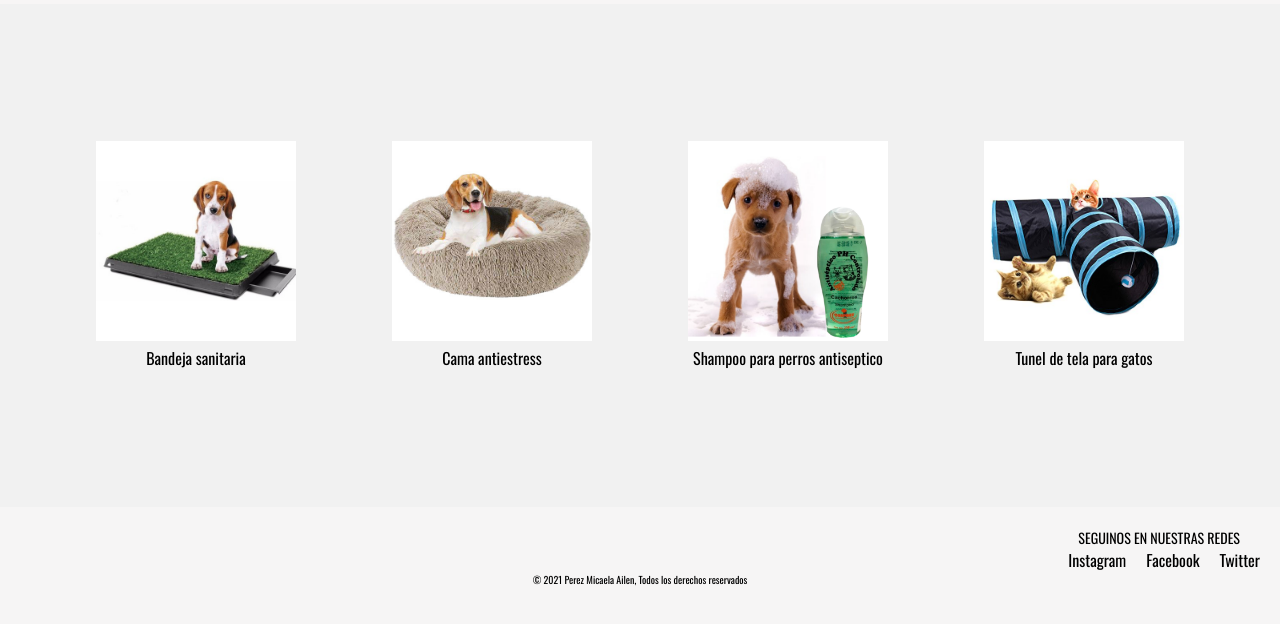
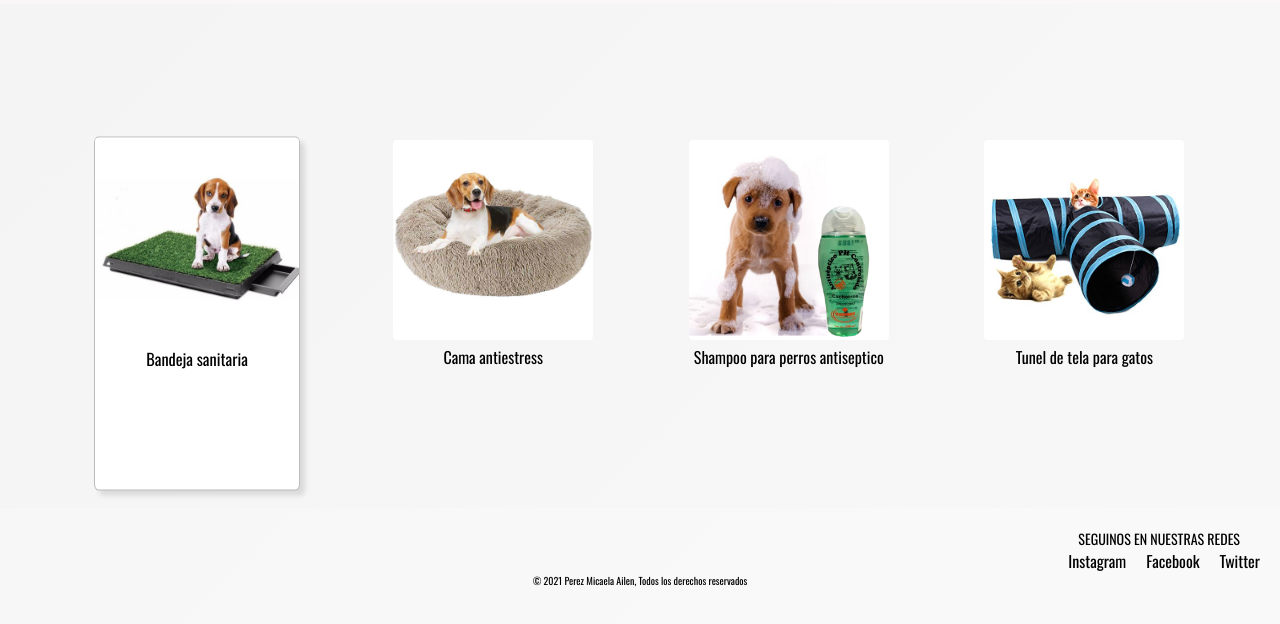
Before and after one commit to micaelaperez/Petshop-Perez, a plain HTML site: page productos.html in a window 1280 px wide. In both pictures the pointer is over the element "Bandeja sanitaria". Shown: the part 76-700 px from the top of the page. Drawn offline with nearby package versions, Linux system fonts and the light colour scheme.

Commit message:
add en temporal

```diff
--- a/css/estilos.css
+++ b/css/estilos.css
@@ -15,7 +15,9 @@
     }
 }
 body{
-    background-color:rgb(241, 241, 241);
+    background: linear-gradient(135deg, rgba(255,255,255,1) 0%,rgba(243,243,243,1) 50%,rgba(237,237,237,1) 51%,rgba(255,255,255,1) 100%);
+    animation: anima 20s linear infinite;
+    background-size: 1000% 1000%;
     font-family: 'Oswald';
 }
 .contenedor{
@@ -324,3 +326,13 @@ iframe{
         margin-top: 5%;
     }
 }
+.box img{
+    border-radius: 2% 2%;
+}
+.box:hover{
+    border: 1px solid #bdbbbb;
+    background-color: white;
+    border-radius: 2% 2% 2% 2%;
+    transform: scale(1.02);
+    box-shadow: 5px 5px 5px rgb(218, 218, 218);
+}
```
